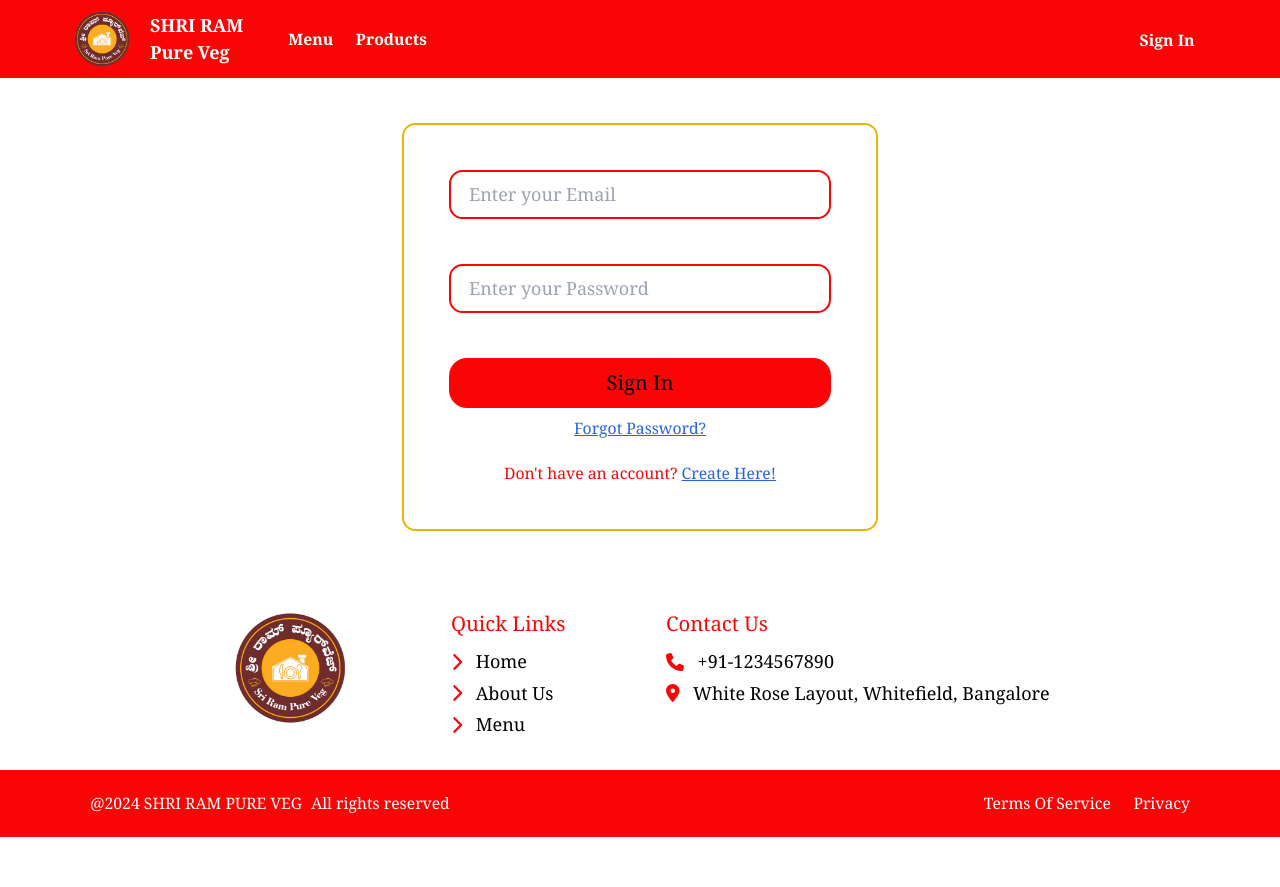
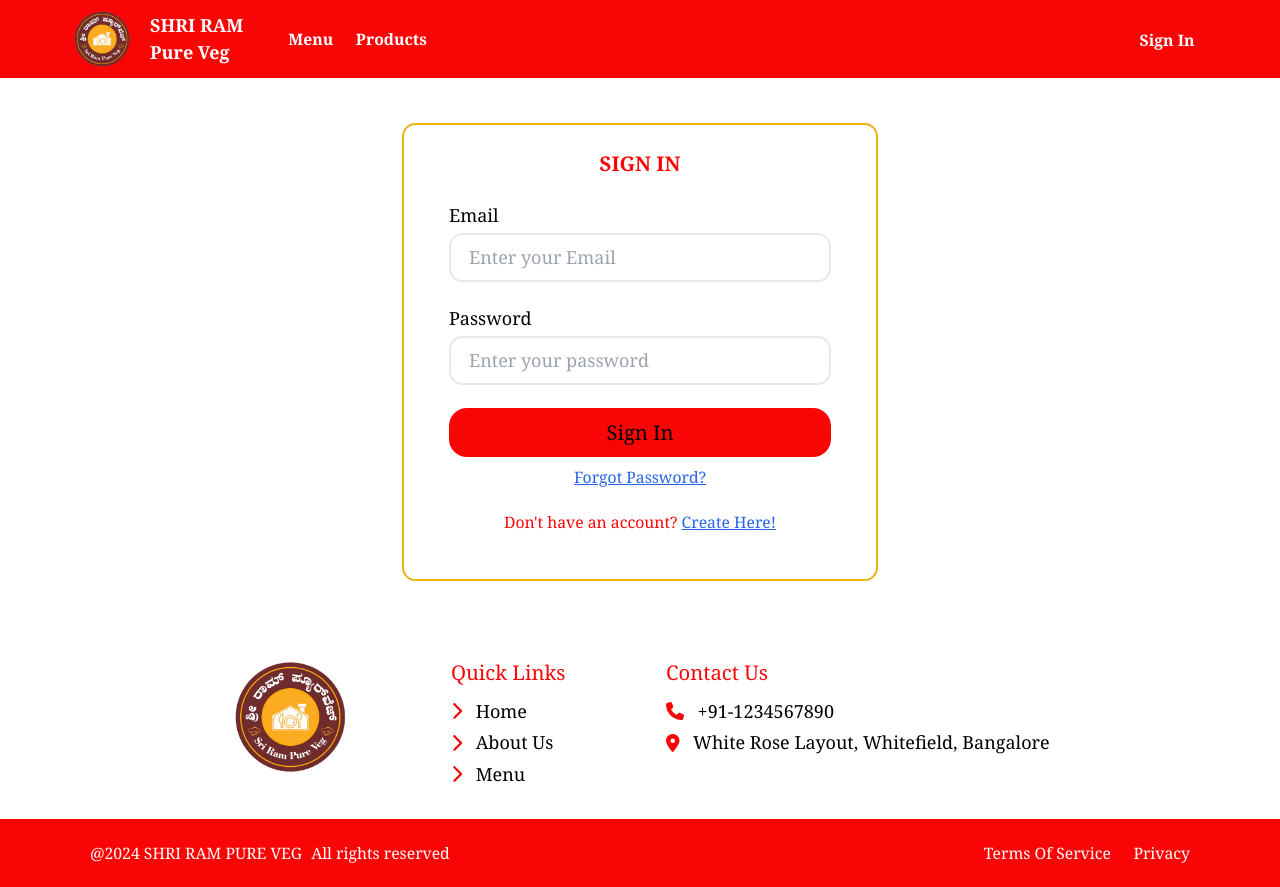
Before and after one commit to himanshuvarandani/pure-veg-delights, a Next.js app: page /signin in a window 1280 px wide. Before the commit the page ends 837 px from the top, so only its background shows below. Built offline with nearby package versions, Linux system fonts and the light colour scheme; no server answers.

Commit message:
Integrate signin with firebase

```diff
--- a/src/app/(auth)/signin/page.tsx
+++ b/src/app/(auth)/signin/page.tsx
@@ -1,25 +1,54 @@
+"use client"
+
+import { signInAction } from "@/app/actions/auth"
+import SubmitButton from "@/components/SubmitButton"
 import Link from "next/link"
+import { useFormState } from "react-dom"
+
+const initialState = { message: "" }
 
 const SignIn = () => {
+  const [state, formAction] = useFormState(signInAction, initialState)
+
   return (
     <div className="flex justify-center py-10 px-4 sm:px-10">
-      <form className="w-full md:w-3/4 lg:w-1/2 xl:w-2/5 border-2 border-yellow-500 rounded-xl flex flex-col space-y-10 p-5 sm:p-10">
+      <form
+        action={formAction}
+        className="w-full md:w-3/4 lg:w-1/2 xl:w-2/5 border-2 border-yellow-500 rounded-xl flex flex-col space-y-5 p-5 sm:px-10"
+      >
+        <p className="text-center text-lg text-orange-550 font-bold">SIGN IN</p>
+        <div className="flex flex-col space-y-1">
+          <label htmlFor="email">Email</label>
           <input
             name="email"
             type="email"
             placeholder="Enter your Email"
-          className="border-2 border-orange-550 rounded-xl py-2 px-4"
+            required
+            className="border-2 rounded-xl py-2 px-4"
           />
+        </div>
+        <div className="flex flex-col space-y-1">
+          <label htmlFor="password">Password</label>
           <input
             name="password"
             type="password"
-          placeholder="Enter your Password"
-          className="border-2 border-orange-550 rounded-xl py-2 px-4"
+            placeholder="Enter your password"
+            required
+            className="border-2 rounded-xl py-2 px-4"
           />
+        </div>
+        {state.message ? (
+          <p className="text-center text-red-500 tex-sm my-3">
+            {state.message}
+          </p>
+        ) : null}
         <div className="text-center text-sm">
-          <button className="w-full rounded-2xl bg-orange-550 text-lg px-4 py-2 mb-2">Sign In</button>
+          <SubmitButton
+            classNames="w-full rounded-2xl bg-orange-550 text-lg px-4 py-2 mb-2"
+            title="Sign In"
+          />
           <Link href="/forgotpass" className="text-blue-600 underline">Forgot Password?</Link>
-          <p className="text-orange-550 mt-5">
+          <p className="text-orange-550 my-5">
             Don&apos;t have an account?&nbsp;
             <Link href="/signup" className="text-blue-600 underline">Create Here!</Link>
           </p>
--- a/src/app/actions/auth.ts
+++ b/src/app/actions/auth.ts
@@ -1,6 +1,6 @@
 "use server"
 
-import { signUp } from "@/firebase/auth"
+import { signIn, signUp } from "@/firebase/auth"
 import { createUser } from "@/firebase/user"
 import { redirect } from "next/navigation"
 
@@ -31,3 +31,18 @@
   }
   return { message: response.error }
 }
+
+export const signInAction = async (
+  prevState: { message: string | undefined },
+  data: FormData
+) => {
+  const response = await signIn(
+    String(data.get("email")),
+    String(data.get("password")),
+  )
+
+  if (response.success) {
+    redirect("/")
+  }
+  return { message: response.error }
+}
--- a/src/firebase/auth.ts
+++ b/src/firebase/auth.ts
@@ -1,4 +1,4 @@
-import { createUserWithEmailAndPassword } from "firebase/auth"
+import { createUserWithEmailAndPassword, signInWithEmailAndPassword } from "firebase/auth"
 import { auth } from "./firebase"
 
 export const signUp = async (
@@ -24,3 +24,23 @@
     return { success: false, error: message }
   }
 }
+
+export const signIn = async (
+  email: string,
+  password: string
+): Promise<{ success: boolean, error?: string}> => {
+  try {
+    await signInWithEmailAndPassword(auth, email, password)
+    return { success: true }
+  } catch (error: any) {
+    let message = "Error during sign in, Try Again!"
+    if (error) {
+      if(error.code === "auth/invalid-credential")
+        message = "Invalid Credential"
+      else if (error.code === "auth/network-request-failed")
+        message = "Check your Network Connection and Try Again!"
+    }
+
+    return { success: false, error: message }
+  }
+}
```
Lines whose indentation alone changed are shown as unchanged.
